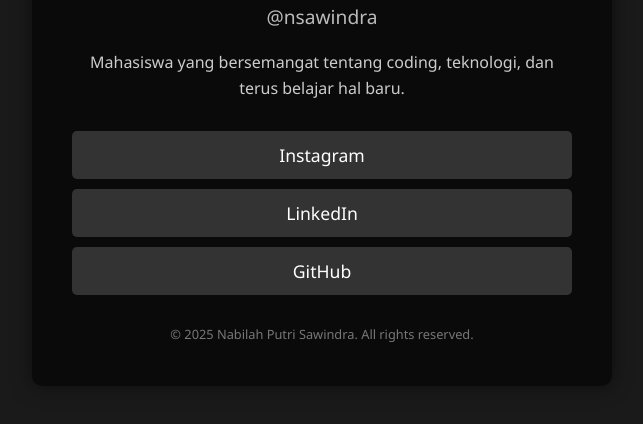
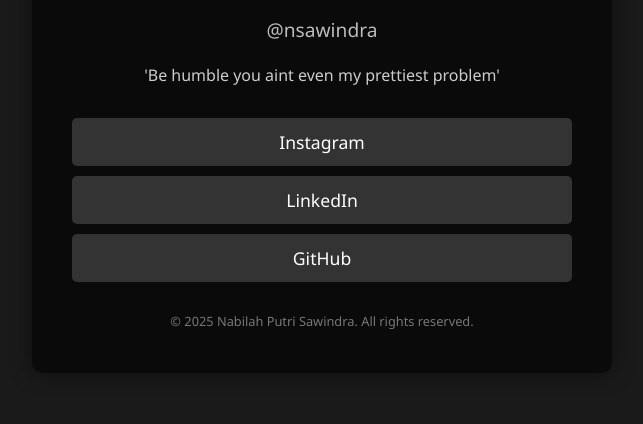
Before and after one commit to nsawindra/nsawindra.github.io, a plain HTML site: page index.html in a window 1280 px wide. Shown: the part 348-772 px from the top of the page, without its empty margins (318-961 px from the left). Drawn offline with Linux system fonts and the light colour scheme.

Commit message:
Update index.html

```diff
--- a/index.html
+++ b/index.html
@@ -95,7 +95,7 @@
         <p class="handle">@nsawindra</p>
 
         <p class="bio">
-            Mahasiswa yang bersemangat tentang coding, teknologi, dan terus belajar hal baru.
+            'Be humble you aint even my prettiest problem'
         </p>
 
         <div class="social-links">
```
